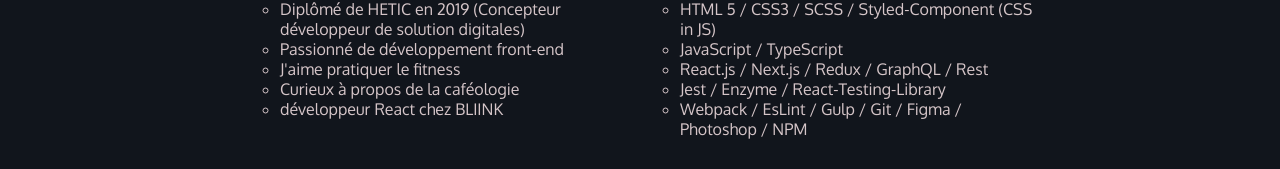
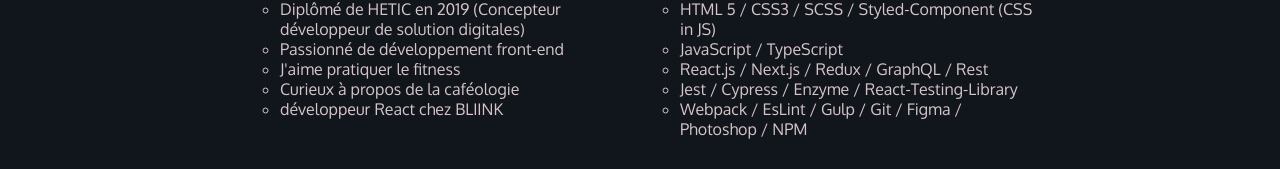
Before and after one commit to Kola-Kola/NewPortfolio, a Next.js app: page / in a window 1280 px wide. Shown: the part 393-562 px from the top of the page. Built offline with nearby package versions, Linux system fonts and the light colour scheme.

Commit message:
chore: update readme

```diff
--- a/pages/index.tsx
+++ b/pages/index.tsx
@@ -125,7 +125,7 @@ const Blog = ({posts}: any) => {
                 <List>HTML 5 / CSS3 / SCSS / Styled-Component (CSS in JS)</List>
                 <List>JavaScript / TypeScript</List>
                 <List>React.js / Next.js / Redux / GraphQL / Rest</List>
-                <List>Jest / Enzyme / React-Testing-Library</List>
+                <List>Jest / Cypress / Enzyme / React-Testing-Library</List>
                 <List>Webpack / EsLint / Gulp / Git / Figma / Photoshop / NPM</List>
               </ul>
             </TextContainerWithWidth>
```
